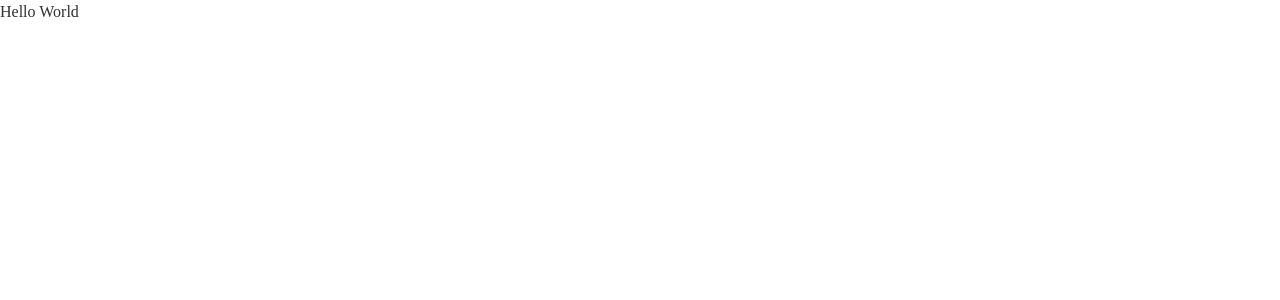
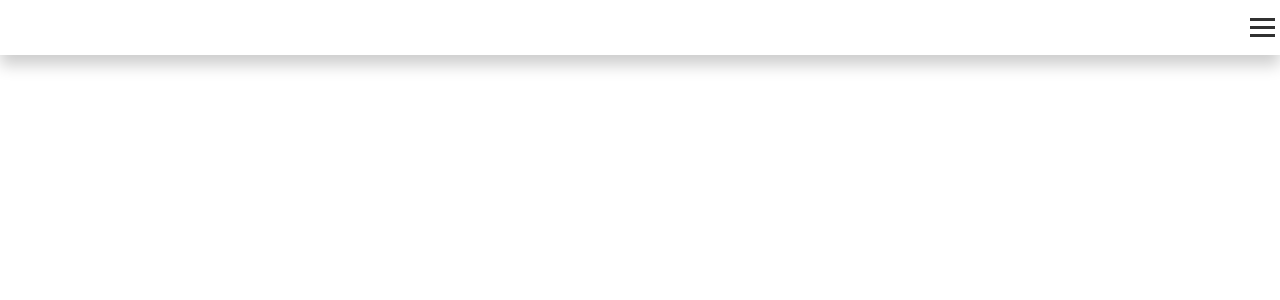
Before and after one commit to francosbenitez/mepc-app, a Nuxt app: page / in a window 1280 px wide. Shown: the top 300 px of the page. Built offline with nearby package versions, Linux system fonts and the light colour scheme.

Commit message:
feat: add layouts | chore: remove recommended eslint

```diff
--- /dev/null
+++ b/layouts/default.vue
@@ -0,0 +1,17 @@
+<template>
+  <div>
+    <TheNavbar />
+    <Nuxt />
+    <!-- <TheFooter /> -->
+  </div>
+</template>
+
+<script>
+import TheNavbar from '@/components/TheNavbar'
+
+export default {
+  components: {
+    TheNavbar,
+  },
+}
+</script>
```
Also changed, not shown: .eslintrc.js.
